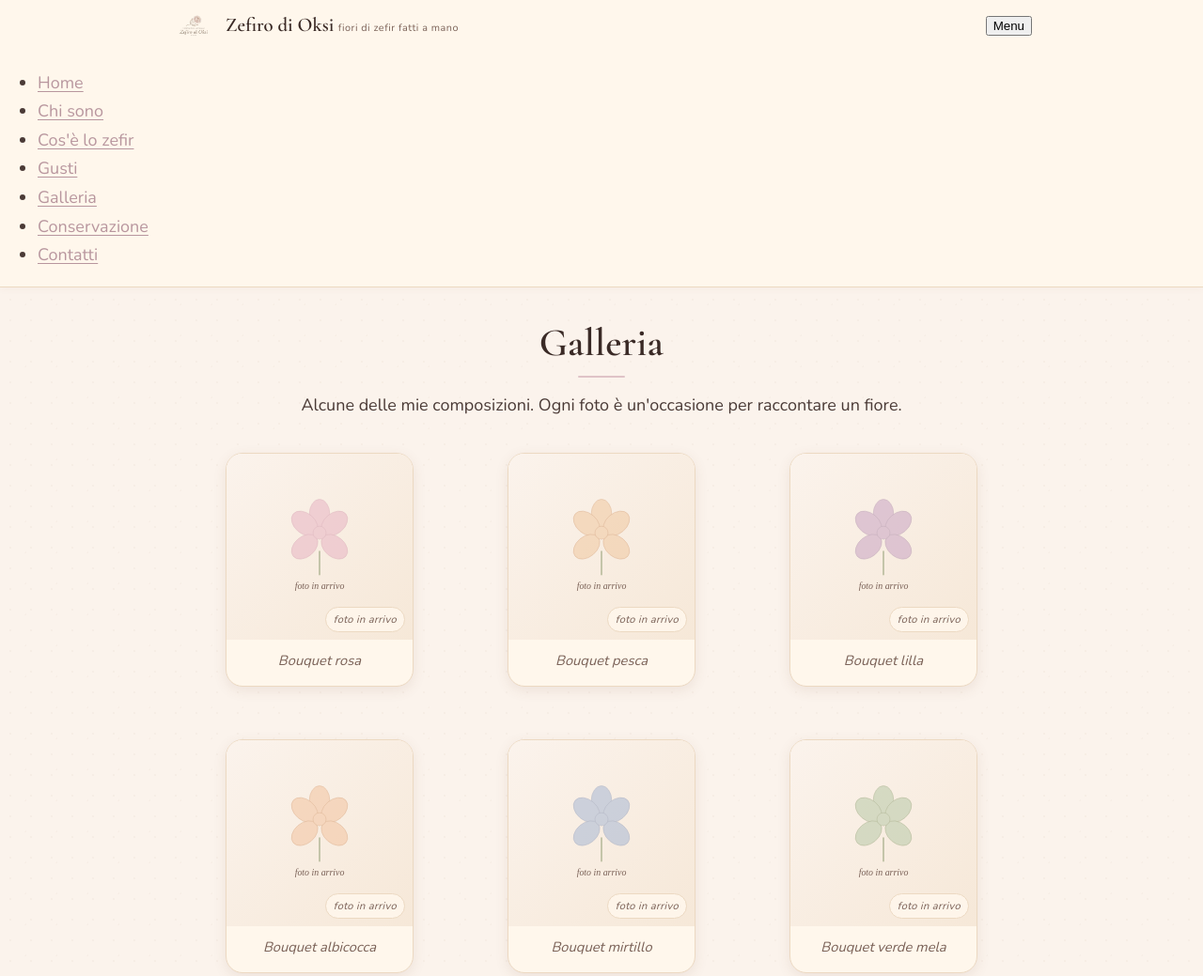
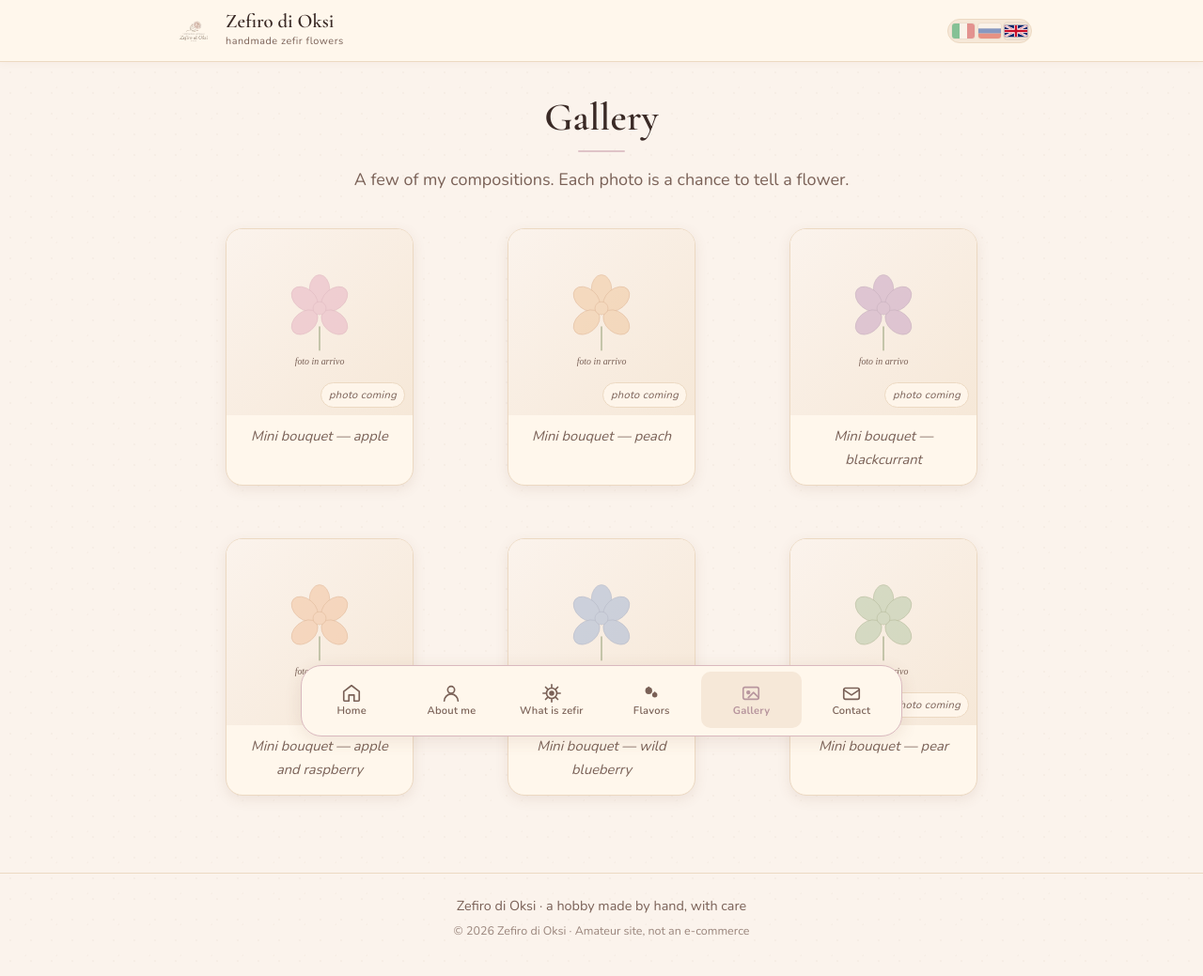
Before and after one commit to EliseyRotar/zefiro-di-oksi, a website: page galleria.html in a window 1280 px wide. Shown: the top 1039 px of the page at 94% size. Drawn offline with nearby package versions, Linux system fonts and the light colour scheme.

Commit message:
feat(gallery): add translated captions for each bouquet
Pagina Galleria aggiornata con:
- didascalie tradotte per ogni bouquet: 'Mini bouquet - apple/peach/
  blackcurrant/apple and raspberry/wild blueberry/pear' (IT/RU/EN)
- alt test delle immagini anche tradotti via data-i18n-attr='alt'
- badge 'foto in arrivo' tradotto ('photo coming' / 'foto in arrivo' /
  'фото скоро')
- aggiunta bottom nav con 'Galleria' attiva
- aggiunto switch lingua nel header

```diff
--- a/galleria.html
+++ b/galleria.html
@@ -3,8 +3,8 @@
 <head>
   <meta charset="UTF-8" />
   <meta name="viewport" content="width=device-width, initial-scale=1.0" />
-  <title>Galleria — Zefiro di Oksi</title>
-  <meta name="description" content="Alcuni dei miei mini bouquet di fiori di zefir fatti a mano." />
+  <title data-i18n="meta.gallery.title">Galleria — Zefiro di Oksi</title>
+  <meta name="description" content="Alcuni dei miei mini bouquet di fiori di zefir." data-i18n-attr="content" data-i18n="meta.gallery.desc" />
   <link rel="icon" type="image/svg+xml" href="images/favicon.svg" />
 
   <link rel="preconnect" href="https://fonts.googleapis.com" />
@@ -19,93 +19,108 @@
     <div class="header-inner">
       <a class="brand" href="index.html" aria-label="Zefiro di Oksi, vai alla home">
         <img class="brand-logo" src="images/logo-header.png" alt="Zefiro di Oksi" />
-        <span>
+        <span class="brand-text">
           <span class="brand-name">Zefiro di Oksi</span>
-          <span class="brand-tag">fiori di zefir fatti a mano</span>
+          <span class="brand-tag" data-i18n="site.tagline">fiori di zefir fatti a mano</span>
         </span>
       </a>
-      <button class="nav-toggle" type="button"
-              aria-controls="primary-nav" aria-expanded="false"
-              aria-label="Apri il menu">
-        <span>Menu</span>
-      </button>
+      <div class="lang-switch" role="group" aria-label="Cambia lingua">
+        <button class="lang-btn" type="button" data-lang-switch="it" aria-label="Italiano"><img src="images/flags/it.svg" alt="IT" /></button>
+        <button class="lang-btn" type="button" data-lang-switch="ru" aria-label="Русский"><img src="images/flags/ru.svg" alt="RU" /></button>
+        <button class="lang-btn" type="button" data-lang-switch="en" aria-label="English"><img src="images/flags/en.svg" alt="EN" /></button>
+      </div>
     </div>
-    <nav id="primary-nav" class="nav" aria-label="Navigazione principale">
-      <ul class="nav-list">
-        <li><a href="index.html">Home</a></li>
-        <li><a href="chi-sono.html">Chi sono</a></li>
-        <li><a href="cos-e-lo-zefir.html">Cos'è lo zefir</a></li>
-        <li><a href="gusti.html">Gusti</a></li>
-        <li><a href="galleria.html" aria-current="page">Galleria</a></li>
-        <li><a href="conservazione.html">Conservazione</a></li>
-        <li><a href="contatti.html">Contatti</a></li>
-      </ul>
-    </nav>
   </header>
 
   <main>
     <section class="section container" aria-labelledby="titolo-galleria">
-      <h1 id="titolo-galleria" class="section-title">Galleria</h1>
-      <p style="text-align:center; color: var(--marrone-chiaro); margin-top: -8px;">
-        Alcune delle mie composizioni. Ogni foto è un'occasione per raccontare un fiore.
+      <h1 id="titolo-galleria" class="section-title" data-i18n="gallery.title">Galleria</h1>
+      <p style="text-align:center; color: var(--testo-chiaro); margin-top: -8px;" data-i18n="gallery.intro">
+        Alcune delle mie composizioni.
       </p>
 
       <div class="gallery" style="margin-top: 18px;">
         <figure class="gallery-item">
           <div class="gallery-img-wrap">
-            <img src="images/bouquet-1.svg" alt="Mini bouquet rosa (foto in arrivo)" />
-            <span class="placeholder-tag">foto in arrivo</span>
+            <img src="images/bouquet-1.svg" alt="Mini bouquet — mela" data-i18n-attr="alt" data-i18n="gallery.cap.mela" />
+            <span class="placeholder-tag" data-i18n="gallery.cap.placeholder">foto in arrivo</span>
           </div>
-          <figcaption class="gallery-caption">Bouquet rosa</figcaption>
+          <figcaption class="gallery-caption" data-i18n="gallery.cap.mela">Mini bouquet — mela</figcaption>
         </figure>
         <figure class="gallery-item">
           <div class="gallery-img-wrap">
-            <img src="images/bouquet-2.svg" alt="Mini bouquet pesca (foto in arrivo)" />
-            <span class="placeholder-tag">foto in arrivo</span>
+            <img src="images/bouquet-2.svg" alt="Mini bouquet — pesca" data-i18n-attr="alt" data-i18n="gallery.cap.pesca" />
+            <span class="placeholder-tag" data-i18n="gallery.cap.placeholder">foto in arrivo</span>
           </div>
-          <figcaption class="gallery-caption">Bouquet pesca</figcaption>
+          <figcaption class="gallery-caption" data-i18n="gallery.cap.pesca">Mini bouquet — pesca</figcaption>
         </figure>
         <figure class="gallery-item">
           <div class="gallery-img-wrap">
-            <img src="images/bouquet-3.svg" alt="Mini bouquet lilla (foto in arrivo)" />
-            <span class="placeholder-tag">foto in arrivo</span>
+            <img src="images/bouquet-3.svg" alt="Mini bouquet — ribes nero" data-i18n-attr="alt" data-i18n="gallery.cap.ribes" />
+            <span class="placeholder-tag" data-i18n="gallery.cap.placeholder">foto in arrivo</span>
           </div>
-          <figcaption class="gallery-caption">Bouquet lilla</figcaption>
+          <figcaption class="gallery-caption" data-i18n="gallery.cap.ribes">Mini bouquet — ribes nero</figcaption>
         </figure>
         <figure class="gallery-item">
           <div class="gallery-img-wrap">
-            <img src="images/bouquet-4.svg" alt="Mini bouquet albicocca (foto in arrivo)" />
-            <span class="placeholder-tag">foto in arrivo</span>
+            <img src="images/bouquet-4.svg" alt="Mini bouquet — mela e lampone" data-i18n-attr="alt" data-i18n="gallery.cap.mela_lampone" />
+            <span class="placeholder-tag" data-i18n="gallery.cap.placeholder">foto in arrivo</span>
           </div>
-          <figcaption class="gallery-caption">Bouquet albicocca</figcaption>
+          <figcaption class="gallery-caption" data-i18n="gallery.cap.mela_lampone">Mini bouquet — mela e lampone</figcaption>
         </figure>
         <figure class="gallery-item">
           <div class="gallery-img-wrap">
-            <img src="images/bouquet-5.svg" alt="Mini bouquet mirtillo (foto in arrivo)" />
-            <span class="placeholder-tag">foto in arrivo</span>
+            <img src="images/bouquet-5.svg" alt="Mini bouquet — mirtillo selvatico" data-i18n-attr="alt" data-i18n="gallery.cap.mirtillo" />
+            <span class="placeholder-tag" data-i18n="gallery.cap.placeholder">foto in arrivo</span>
           </div>
-          <figcaption class="gallery-caption">Bouquet mirtillo</figcaption>
+          <figcaption class="gallery-caption" data-i18n="gallery.cap.mirtillo">Mini bouquet — mirtillo selvatico</figcaption>
         </figure>
         <figure class="gallery-item">
           <div class="gallery-img-wrap">
-            <img src="images/bouquet-6.svg" alt="Mini bouquet verde mela (foto in arrivo)" />
-            <span class="placeholder-tag">foto in arrivo</span>
+            <img src="images/bouquet-6.svg" alt="Mini bouquet — pera" data-i18n-attr="alt" data-i18n="gallery.cap.pera" />
+            <span class="placeholder-tag" data-i18n="gallery.cap.placeholder">foto in arrivo</span>
           </div>
-          <figcaption class="gallery-caption">Bouquet verde mela</figcaption>
+          <figcaption class="gallery-caption" data-i18n="gallery.cap.pera">Mini bouquet — pera</figcaption>
         </figure>
       </div>
-
-      <p style="text-align:center; margin-top: 24px;">
-        <a class="btn btn-primary" href="contatti.html">Scrivimi</a>
-      </p>
     </section>
   </main>
 
+  <nav class="bottom-nav" aria-label="Navigazione principale">
+    <div class="bottom-nav-inner">
+      <a href="index.html">
+        <svg class="nav-icon" viewBox="0 0 24 24" aria-hidden="true"><path d="M3 10 L12 3 L21 10 V20 a1 1 0 0 1 -1 1 H15 V14 H9 V21 H4 a1 1 0 0 1 -1 -1 Z"/></svg>
+        <span data-i18n="nav.home">Home</span>
+      </a>
+      <a href="chi-sono.html">
+        <svg class="nav-icon" viewBox="0 0 24 24" aria-hidden="true"><circle cx="12" cy="8" r="4"/><path d="M4 21 a8 8 0 0 1 16 0"/></svg>
+        <span data-i18n="nav.about">Chi sono</span>
+      </a>
+      <a href="cos-e-lo-zefir.html">
+        <svg class="nav-icon" viewBox="0 0 24 24" aria-hidden="true"><circle class="nav-icon-fill" cx="12" cy="12" r="3"/><circle cx="12" cy="12" r="6"/><path d="M12 2 v3 M12 19 v3 M2 12 h3 M19 12 h3 M4.9 4.9 l2.1 2.1 M17 17 l2.1 2.1 M4.9 19.1 l2.1 -2.1 M17 7 l2.1 -2.1"/></svg>
+        <span data-i18n="nav.zefir">Cos'è lo zefir</span>
+      </a>
+      <a href="gusti.html">
+        <svg class="nav-icon" viewBox="0 0 24 24" aria-hidden="true"><circle class="nav-icon-fill" cx="9" cy="9" r="4"/><circle class="nav-icon-fill" cx="16" cy="14" r="3"/><path d="M9 5 v4 M16 11 v3"/></svg>
+        <span data-i18n="nav.flavors">Gusti</span>
+      </a>
+      <a href="galleria.html" aria-current="page">
+        <svg class="nav-icon" viewBox="0 0 24 24" aria-hidden="true"><rect x="3" y="5" width="18" height="14" rx="2"/><circle cx="9" cy="11" r="1.5" class="nav-icon-fill"/><path d="M21 17 L15 11 L9 17"/></svg>
+        <span data-i18n="nav.gallery">Galleria</span>
+      </a>
+      <a href="contatti.html">
+        <svg class="nav-icon" viewBox="0 0 24 24" aria-hidden="true"><rect x="3" y="6" width="18" height="13" rx="2"/><path d="M3 8 L12 14 L21 8"/></svg>
+        <span data-i18n="nav.contact">Contatti</span>
+      </a>
+    </div>
+  </nav>
+
   <footer class="site-footer">
-    <div>Zefiro di Oksi · un hobby fatto a mano, con cura</div>
-    <div class="small">© <span id="anno"></span> Zefiro di Oksi · Sito amatoriale, non un e-commerce</div>
+    <div>Zefiro di Oksi · <span data-i18n="footer.tagline">un hobby fatto a mano, con cura</span></div>
+    <div class="small">© <span id="anno"></span> Zefiro di Oksi · <span data-i18n="footer.disclaimer">Sito amatoriale, non un e-commerce</span></div>
   </footer>
 
+  <script src="js/i18n.js"></script>
   <script src="js/main.js"></script>
   <script>document.getElementById('anno').textContent = new Date().getFullYear();</script>
 </body>
```
